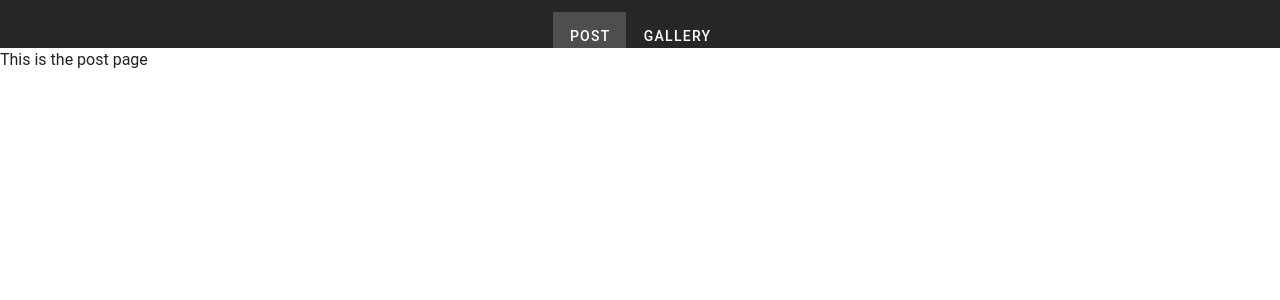
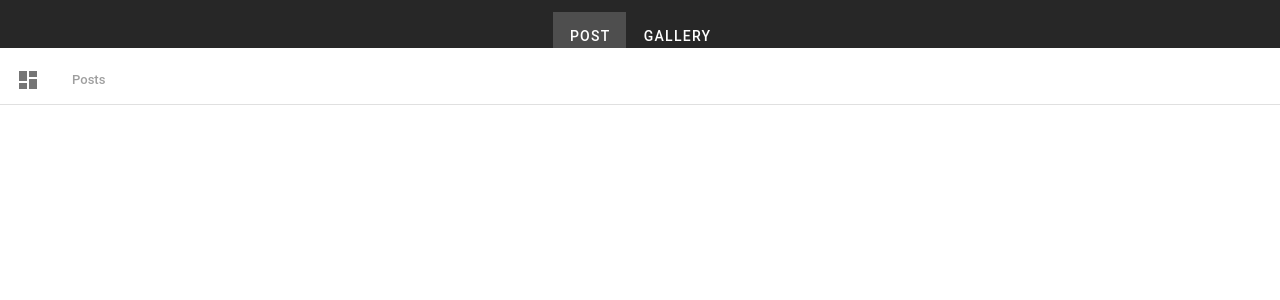
Before and after one commit to ronymateo2/vue-reddit-client, a Vue app: page / in a window 1280 px wide. Shown: the top 300 px of the page. Built offline with nearby package versions, Linux system fonts and the light colour scheme; a small style sheet from the web is missing.

Commit message:
feat(postlist): fix mdi

```diff
--- /dev/null
+++ b/src/components/PostList.vue
@@ -0,0 +1,19 @@
+<template>
+  <v-list dense expand>
+    <v-list-item disabled>
+      <v-list-item-action>
+        <v-icon>mdi-view-dashboard</v-icon>
+      </v-list-item-action>
+      <v-list-item-content>
+        <v-list-item-title>Posts</v-list-item-title>
+      </v-list-item-content>
+    </v-list-item>
+    <v-divider></v-divider>
+  </v-list>
+</template>
+
+@<script lang="ts">
+import Vue from "vue";
+export default Vue.extend({});
+</script>
+<style></style>
--- a/src/plugins/vuetify.ts
+++ b/src/plugins/vuetify.ts
@@ -1,6 +1,6 @@
-import Vue from 'vue';
-import Vuetify from 'vuetify';
-import 'vuetify/dist/vuetify.min.css';
+import Vue from "vue";
+import Vuetify from "vuetify";
+import "vuetify/dist/vuetify.min.css";
 
 Vue.use(Vuetify);
 
@@ -8,14 +8,15 @@ export default new Vuetify({
   theme: {
     themes: {
       light: {
-        primary: '#ee44aa',
-        secondary: '#424242',
-        accent: '#82B1FF',
-        error: '#FF5252',
-        info: '#2196F3',
-        success: '#4CAF50',
-        warning: '#FFC107'
-      },
-    },
+        primary: "#ee44aa",
+        secondary: "#424242",
+        accent: "#82B1FF",
+        error: "#FF5252",
+        info: "#2196F3",
+        success: "#4CAF50",
+        warning: "#FFC107"
+      }
+    }
   },
+  iconfont: "mdi"
 });
--- a/src/views/Home.vue
+++ b/src/views/Home.vue
@@ -1,12 +1,15 @@
 <template>
   <div class="home">
-    This is the post page
+    <PostList></PostList>
   </div>
 </template>
 
-<script>
-export default {
-  name: "home",
-  components: {}
-};
+<script lang="ts">
+import Vue from "vue";
+import PostList from "@/components/PostList.vue";
+export default Vue.extend({
+  components: {
+    PostList
+  }
+});
 </script>
```
